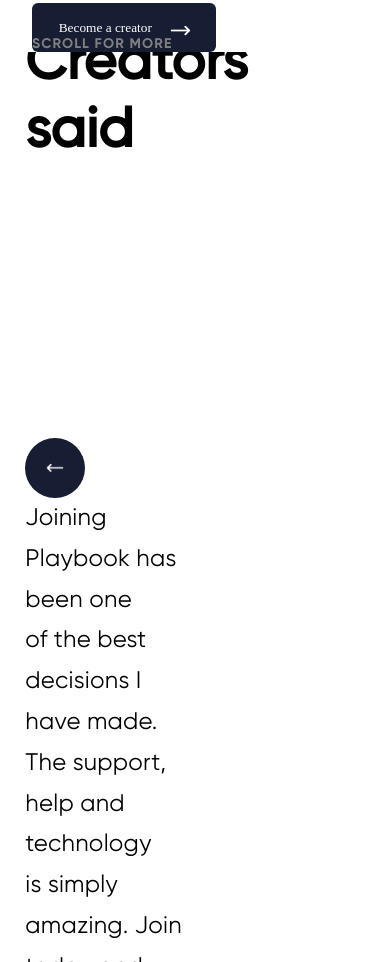
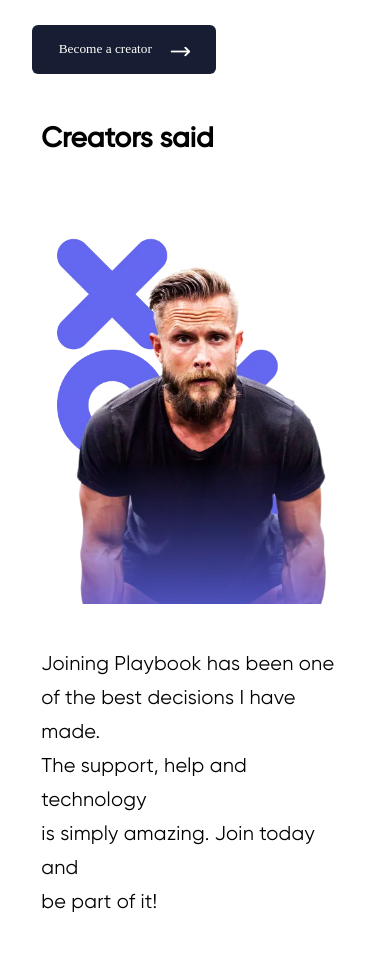
Before and after one commit to vunderkind/playbook, a plain HTML site: page index.html in a window 390 px wide. Shown: the part 1038-2000 px from the top of the page. Drawn offline with Linux system fonts and the light colour scheme; files whose address does not match are found by name.

Commit message:
final push

```diff
--- a/index.html
+++ b/index.html
@@ -69,6 +69,7 @@
         <div id="one">
             <div id="twenty">
                 <h2 id="subheader">Creators<br/>said</h2>
+                <h2 id="subheader2">Creators said</h2>
                 <section id="secondary-slider">
                     <div id="slider-one">
                         <img src="/assets/images/Arrow.png">
@@ -78,13 +79,18 @@
                     </div>
                 </section>
             </div>
+        </div>
             <div id="eighty">
-                <p id="social-proof">Joining Playbook has been one<br/>of the best decisions I have made.<br/>The support, help and technology<br/>is simply amazing. Join today and<br/>be part of it!</p>
+                <div id="social-proof">
+                    <p>Joining Playbook has been one<br/>of the best decisions I have made.<br/>The support, help and technology<br/>is simply amazing. Join today and<br/>be part of it!</p>
+                    <h3>Magnus Lygdback</h3>
+                    <h4>Celebrity trainer</h4>
+                    <p id="credential">Trains Gal Gadot, Ben Affleck, Alicia Vikander, Dua Lipa and many more.</<p>
+                </div>
+                <div id="two">
+                    <img src="assets/images/testimonial.webp">
+                </div>
             </div>
-        </div>
-        <div id="two">
-            <img src="assets/images/testimonial.webp">
-        </div>
     </section>
 </body>
 </html>
--- a/styles.css
+++ b/styles.css
@@ -254,7 +254,7 @@ button:hover {
 
 #testimonials {
     display: flex;
-    justify-content: space-evenly;
+    justify-content: space-between;
     align-items: flex-start;
     height: 100vh;
     width: 87vw;
@@ -262,17 +262,17 @@ button:hover {
     margin-top: 4em;
 }
 
+#subheader2 {
+    display: none;
+}
+
 #one {
-    width: 70%;
+    width: 30%;
     display: flex;
     margin-top: 10em;
 }
 
-#two {
-    width: 30%;
-}
-
-#two>img {
+#eighty>img {
     width: 100%;
 }
 
@@ -280,8 +280,12 @@ button:hover {
     width: 40%;
 }
 #eighty {
-    width: 50%;
+    width: 70%;
+    display: flex;
+    justify-content: center;
+    align-items: center;
 }
+
 
 #subheader {
     font-size: 56px;
@@ -324,6 +328,19 @@ button:hover {
     font-family: 'Gilroy regular';
     line-height: 1.7;
     letter-spacing: 0.01em;
+    margin-right: 2em;
+    padding-top: 4em;
+}
+
+#social-proof>h3 {
+    font-size: 1em;
+    padding-top: 2.5em;
+    font-family: 'Gilroy bold';
+}
+
+#social-proof>#credential{
+    display: inline-block;
+    padding-top: 1em;
 }
 
 /* Mobile here */
@@ -348,7 +365,7 @@ button:hover {
     #left {
         position: absolute;
         top: 75vh;
-        padding: 2em 0 0 2em;
+        padding: 2em 2em 0 2em;
     }
     header {
         display: none;
@@ -383,13 +400,59 @@ button:hover {
 
     #testimonials {
         flex-direction: column;
+        /* margin: 0; */
+        padding: 1em;
+        margin-top: 17em;
     }
 
-    #one,#two {
+    #one,#eighty,#twenty {
         width: 100%;
+        margin:0;
+        padding: 0;
     }
 
-    #one {
-        flex-direction: column;
+    #social-proof {
+        font-size: 20px;
+        width: 100%;
+        margin: 0 auto;
+        padding: 2em 0;
+    }
+    #eighty {
+        flex-direction: column-reverse;
+    }
+
+    #social-proof>#credential {
+        font-size: 16px;
+    }
+
+    #social-proof {
+        font-size: 20px;
+    }
+
+
+    #two {
+        width: 90%;
+        margin: 0 auto;
+    }
+
+    #two>img {
+        width: 100%;
+        margin: 0 auto;
+    }
+
+    #scroll {
+        display: none;
+    }
+
+    #secondary-slider{
+        margin: 0;
+        display: none;
+    }
+    #subheader {
+        display: none;
+    }
+    #subheader2 {
+        font-size: 28px;
+        display: block;
     }
   }
```
